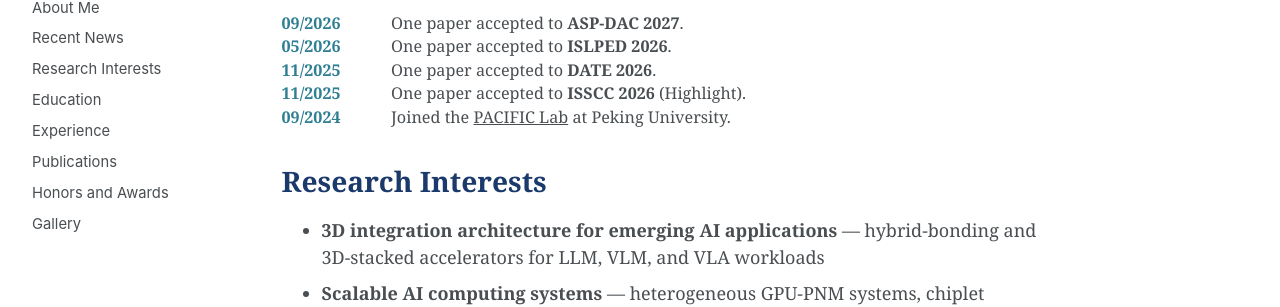
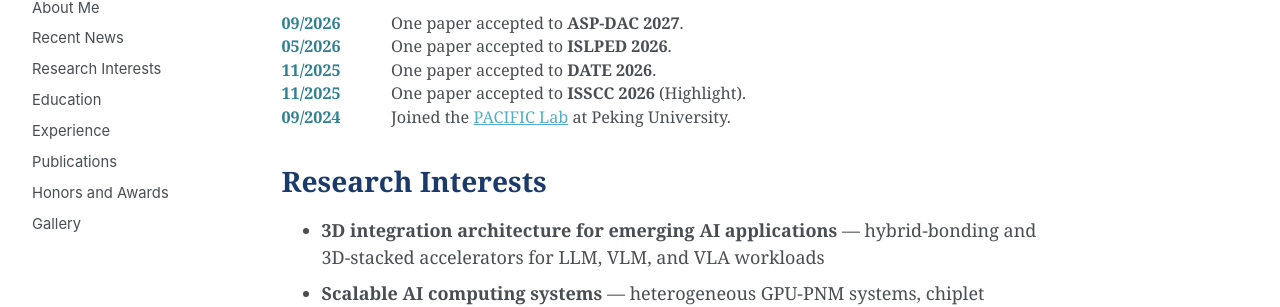
Before and after one commit to DylanDing54/DylanDing54.github.io, a Jekyll site: the page built from _pages/about.md, in a window 1280 px wide. Shown: the part 474-781 px from the top of the page. Built offline with Jekyll 4.4.1, drawn with Linux system fonts in a browser that asks for light colours; a style sheet for code colours, icons or effects is not loaded.

Commit message:
Restore the theme link color in news items
Co-Authored-By: Claude Opus 5 (1M context) <noreply@anthropic.com>

```diff
--- a/_sass/layout/_custom.scss
+++ b/_sass/layout/_custom.scss
@@ -140,22 +140,6 @@
 
 .news-text {
     color: var(--global-text-color);
-
-    /* Links here read as part of the sentence, so keep them in the body
-       color and mark them with an underline instead of the link blue. */
-    a {
-        color: var(--global-text-color);
-        text-decoration: underline;
-
-        &:visited {
-            color: var(--global-text-color);
-        }
-
-        &:hover,
-        &:focus {
-            color: var(--global-link-color);
-        }
-    }
 }
 
 /* --- Experience --- */
```
